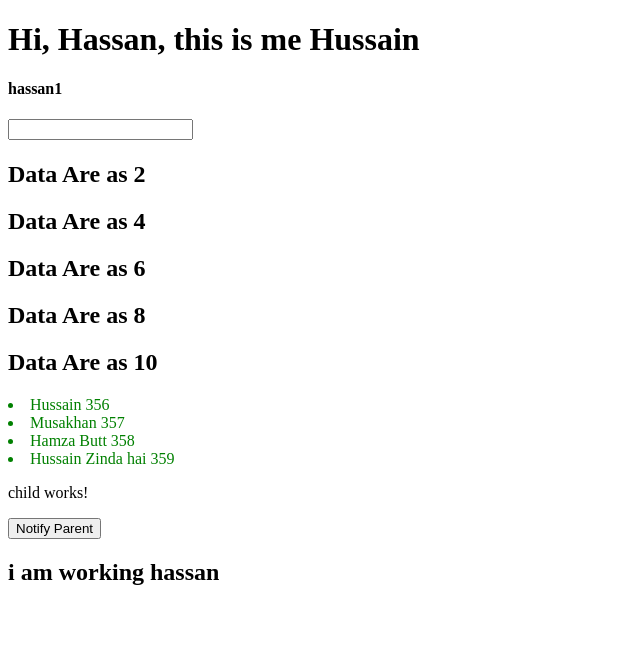
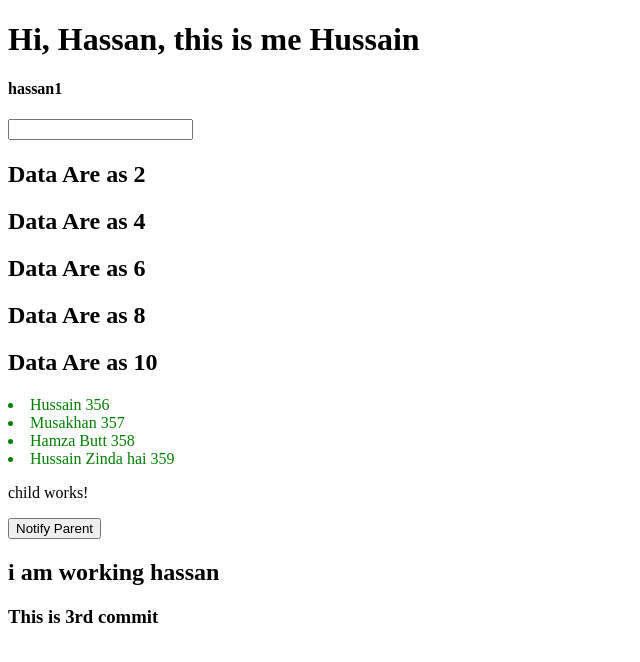
Before and after one commit to hassangee/Angular-demo, an Angular app: page / in a window 1280 px wide. Shown: the top 662 px of the page, without its empty margins (0-640 px from the left). Built offline with nearby package versions, Linux system fonts and the light colour scheme.

Commit message:
#rd commit

```diff
--- a/src/app/child/child.component.html
+++ b/src/app/child/child.component.html
@@ -1,3 +1,4 @@
 <p>child works!</p>
 <button (click)="sendNotification()">Notify Parent</button>
 <h2>i am working hassan</h2>
+<h3>This is 3rd commit</h3>
```
